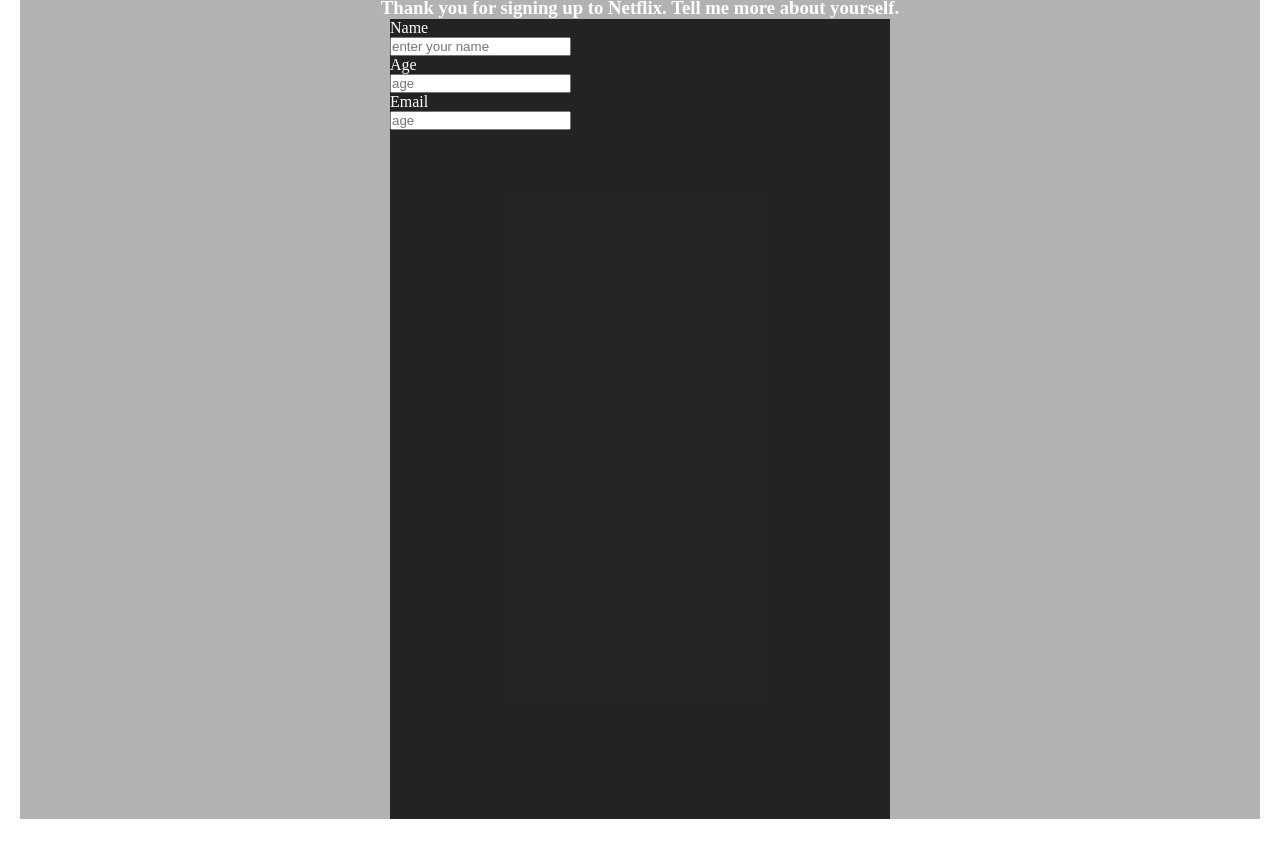
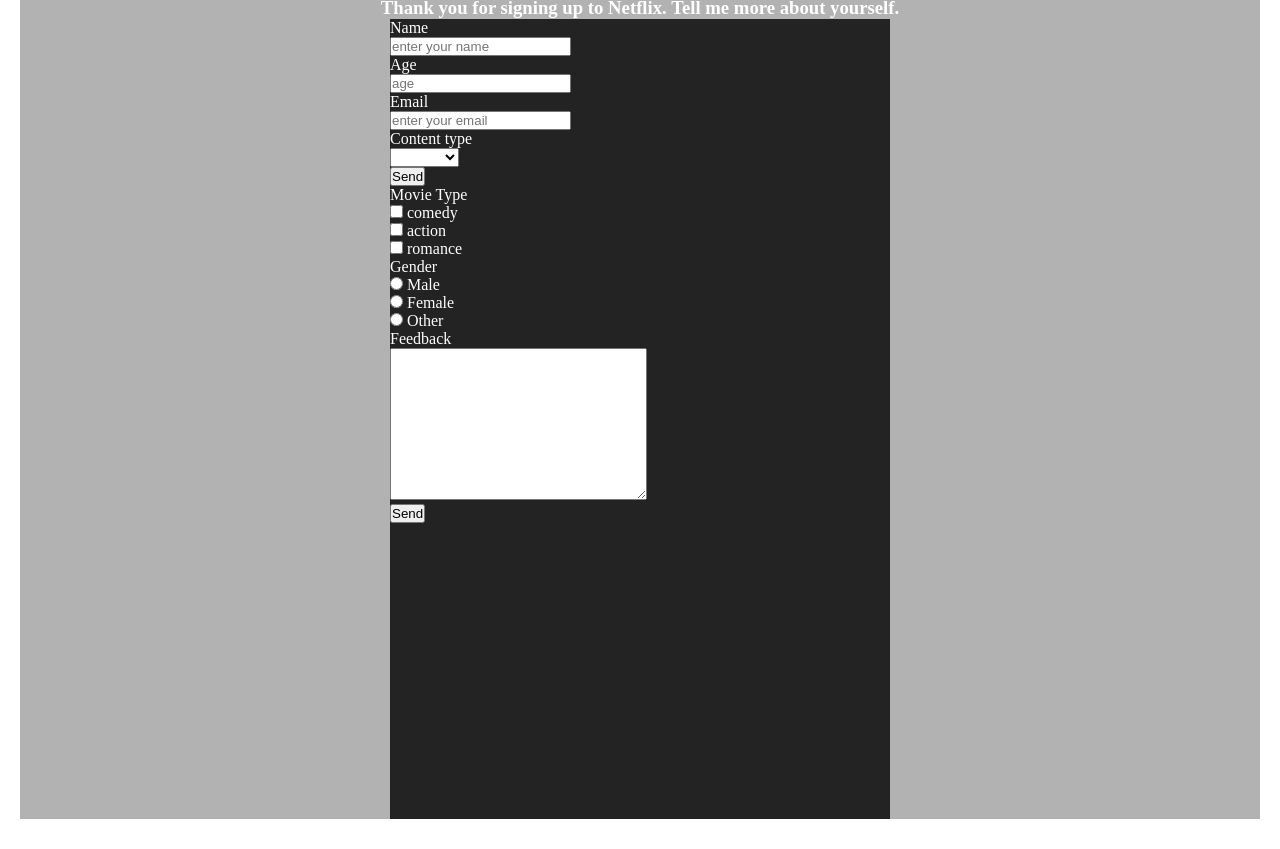
Before and after one commit to Q3421Serhat/SurveyForm, a plain HTML site: page index.html in a window 1280 px wide. Shown: the part 61-910 px from the top of the page. Drawn offline with Linux system fonts and the light colour scheme; a web font is replaced by a local one.

Commit message:
surveyform2

```diff
--- a/index.html
+++ b/index.html
@@ -30,18 +30,75 @@
 </div>
     <div class="input-box">
         <label for="age">Age</label><br>
-        <input type="number" name="age" id="age" placeholder="age" />
+        <input type="number" name="age" id="age" min="" placeholder="age" />
   </div>
 
 <div class="input-box">
     <label for="email">Email</label><br>
-    <input type="number" name="age" id="age" placeholder="age">
+    <input type="email" name="email" id="email" placeholder="enter your email"
+    />
 </div>
 
-    </form>
+<div class="input-box">
+    <label for="">Content type</label><br>
+    <select name="content" id="dropdown">
+    <option value="movies">Movies<option>
+    <option value="series">Series<option>
+    <option value="cartons">Cartons<option>
+    <option value="" selected><option>
+    </select>
+</div>
+
+<div class="form-submit">
+<button type="submit" id="form-button">Send</button>
+</div>
+
+<div class="input-box" id="checkbox">
+    <label for="">Movie Type</label>
+    <br/>
+    <input type="checkbox" name="movie1" id="first-check" />
+    <label for="first-check">comedy</label>
+    <br>
+    <input type="checkbox" name="movie2" id="second-check" />
+    <label for="second-check">action</label>
+    <br>
+    <input type="checkbox" name="movie3" id="third-check" />
+    <label for="third-check">romance</label>
+    <br>
+</div>
+
+<div class="input-box" id="radio">
+    <label for="">Gender</label>
+    <br>
+
+<input type="radio" name="gender1" id="first-radio" value="Male">
+<label for="first-radio">Male</label>
+<br>
+<input type="radio" name="gender2" id="second-radio" value="Female">
+<label for="second-radio">Female</label>
+<br>
+<input type="radio" name="gender3" id="third-radio" value="">
+<label for="third-radio">Other</label>
+</div>
+
+<div class="input-box">
+    <label for="feedback">Feedback</label><br>
+    <textarea name="feedback" id="feedback" cols="30" rows="10"></textarea>
+</div>
+
+
+
+
+
+<div class="form-submit">
+    <!-- <input type="button" value="Send" /> -->
+  <button type="submit" id="form-button">Send</button>
+
+</div>
+
+
+</form>
 </section>
-
-   </div>
-
+</div>
 </body>
 </html>
```
